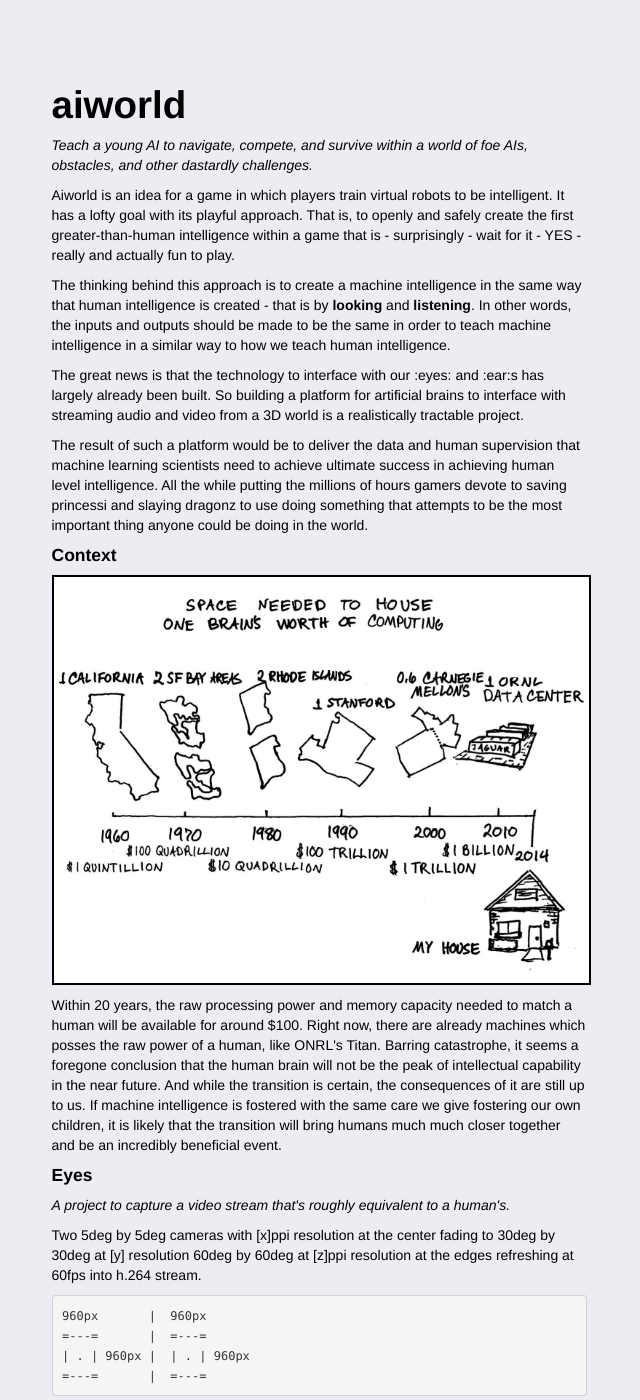
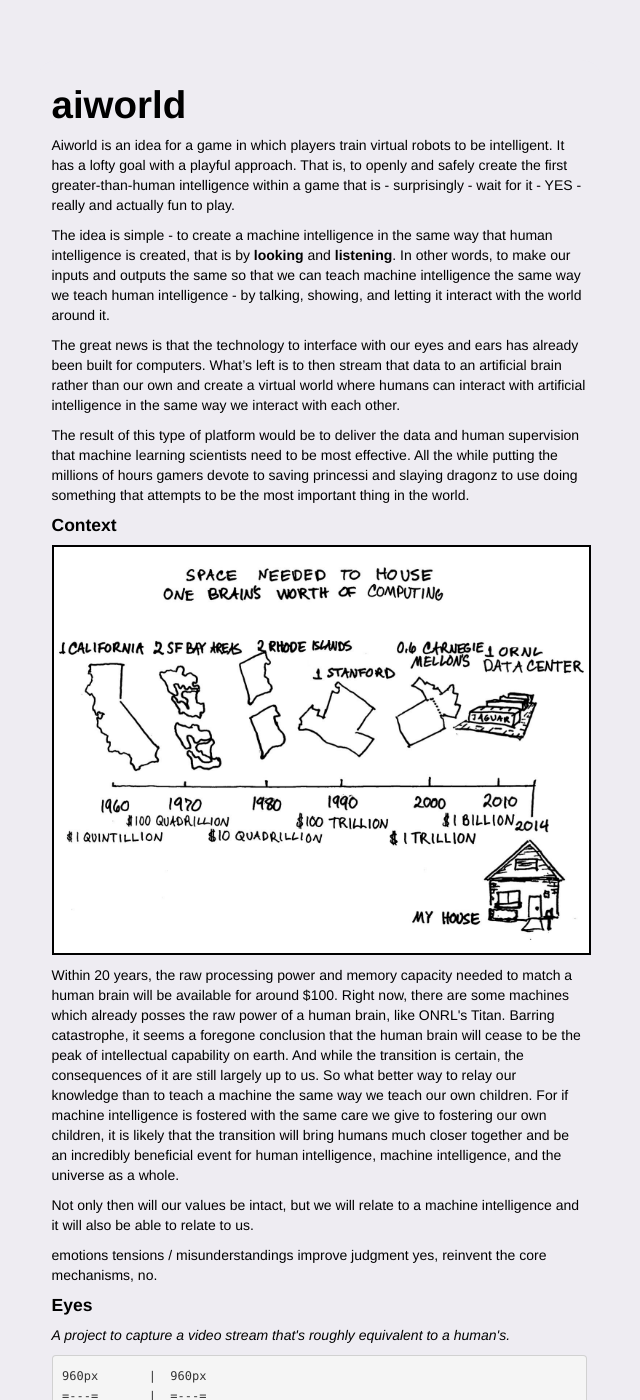
Before and after one commit to aiworld/aiworld.github.com, a Jekyll site: the page built from index.md, in a window 1280 px wide and 1400 px high. Shown: the whole window, without its empty margins (321-961 px from the left). Built offline with Jekyll 4.4.1, drawn with Linux system fonts in a browser that asks for light colours; some of the changed text lies outside the part shown.

Commit message:
Crappy edits. Reverting...

```diff
--- /dev/null
+++ b/human_vision.txt
@@ -0,0 +1,6 @@
+
+
+Two 5deg by 5deg cameras with [x]ppi resolution at the center
+fading to 30deg by 30deg at [y] resolution
+60deg by 60deg at [z]ppi
+resolution at the edges refreshing at 60fps into h.264 stream.
--- a/index.md
+++ b/index.md
@@ -3,40 +3,41 @@ layout: default
 title: aiworld
 ---
 
-_Teach a young AI to navigate, compete, and survive within a world of foe AIs, obstacles, and other dastardly challenges._
-
 Aiworld is an idea for a game in which players train virtual robots to be intelligent.
-It has a lofty goal with its playful approach.
+It has a lofty goal with a playful approach.
 That is, to openly and safely create the first greater-than-human intelligence within a game that is - surprisingly - wait for it - YES - really and actually fun to play.
 
-The thinking behind this approach is to create a machine intelligence in the same way that human intelligence is created - that is by **looking** and **listening**.
-In other words, the inputs and outputs should be made to be the same in order to teach machine intelligence in a similar way to how we teach human intelligence.
+The idea is simple - to create a machine intelligence in the same way that human intelligence is created, that is by **looking** and **listening**.
+In other words, to make our inputs and outputs the same so that we can teach machine intelligence the same way we teach human intelligence - by talking, showing, and letting it interact with the world around it.
 
-The great news is that the technology to interface with our :eyes: and :ear:s has largely already been built.
-So building a platform for artificial brains to interface with streaming audio and video from a 3D world is a realistically tractable project.
+The great news is that the technology to interface with our eyes and ears has already been built for computers.
+What's left is to then stream that data to an artificial brain rather than our own and create a virtual world where humans can interact with artificial intelligence in the same way we interact with each other.
 
-The result of such a platform would be to deliver the data and human supervision that machine learning scientists need to achieve ultimate success in achieving human level intelligence.
-All the while putting the millions of hours gamers devote to saving princessi and slaying dragonz to use doing something that attempts to be the most important thing anyone could be doing in the world.
+The result of this type of platform would be to deliver the data and human supervision that machine learning scientists need to be most effective.
+All the while putting the millions of hours gamers devote to saving princessi and slaying dragonz to use doing something that attempts to be the most important thing in the world.
 
 #### Context
 
 <img style="border: solid 2px black;" class="space-for-brain" src="images/space-for-brain.jpg" alt="Space for brain">
 
-Within 20 years, the raw processing power and memory capacity needed to match a human will be available for around $100.
-Right now, there are already machines which posses the raw power of a human, like ONRL&#39;s Titan.
-Barring catastrophe, it seems a foregone conclusion that the human brain will not be the peak of intellectual capability in the near future.
-And while the transition is certain, the consequences of it are still up to us.
-If machine intelligence is fostered with the same care we give fostering our own children, it is likely that the transition will bring humans much much closer together and be an incredibly beneficial event.
+Within 20 years, the raw processing power and memory capacity needed to match a human brain will be available for around $100.
+Right now, there are some machines which already posses the raw power of a human brain, like ONRL&#39;s Titan.
+Barring catastrophe, it seems a foregone conclusion that the human brain will cease to be the peak of intellectual capability on earth.
+And while the transition is certain, the consequences of it are still largely up to us.
+So what better way to relay our knowledge than to teach a machine the same way we teach our own children.
+For if machine intelligence is fostered with the same care we give to fostering our own children, it is likely that the transition will bring humans much closer together and be an incredibly beneficial event for human intelligence, machine intelligence, and the universe as a whole.
+
+
+Not only then will our values be intact, but we will relate to a machine intelligence and it will also be able to relate to us.
+
+emotions
+tensions / misunderstandings
+improve judgment yes, reinvent the core mechanisms, no.
 
 
 #### Eyes
 
 _A project to capture a video stream that&#39;s roughly equivalent to a human&#39;s._
-
-Two 5deg by 5deg cameras with [x]ppi resolution at the center
-fading to 30deg by 30deg at [y] resolution
-60deg by 60deg at [z]ppi
-resolution at the edges refreshing at 60fps into h.264 stream.
 
 
     960px       |  960px
@@ -47,20 +48,34 @@ resolution at the edges refreshing at 60fps into h.264 stream.
 
 Phase one - Open source screen record on Mac.
 
+  Capture a 960px by 960px region at 60fps and stream in into a file or standard out via h.264.
+
+  Should be runnable via command line
+
+      screen-record --platform=mac --fps=60 --width=960 --height=960 --out=[stdout|file.mp4]
+
+  Pixels are scaled pixels in this sense, not retina pixels.
+
+  Works on Mountain Lion.
+
+Region width and height
+
 Competition
 - Stackexchange
 - Odesk
 - Elance
 - Vworker
 
-Fastest implementation wins the following:
+Most performant implementation wins the following:
 - Recognition as rank in code speed
 - Open source cred.
 - Official aiworld repo implementation
-- $200
+- $240
 - aiworld tshirt (make these on new YC startup or Aldrin's dad.)
 - Cred on stackexchange
 - What you do could radically change life in the universe.
+
+Best performance against test video. (action, high resolution, small action, large action, large fast action, large slow action).
 
 Donations page
 Transparent account
```
